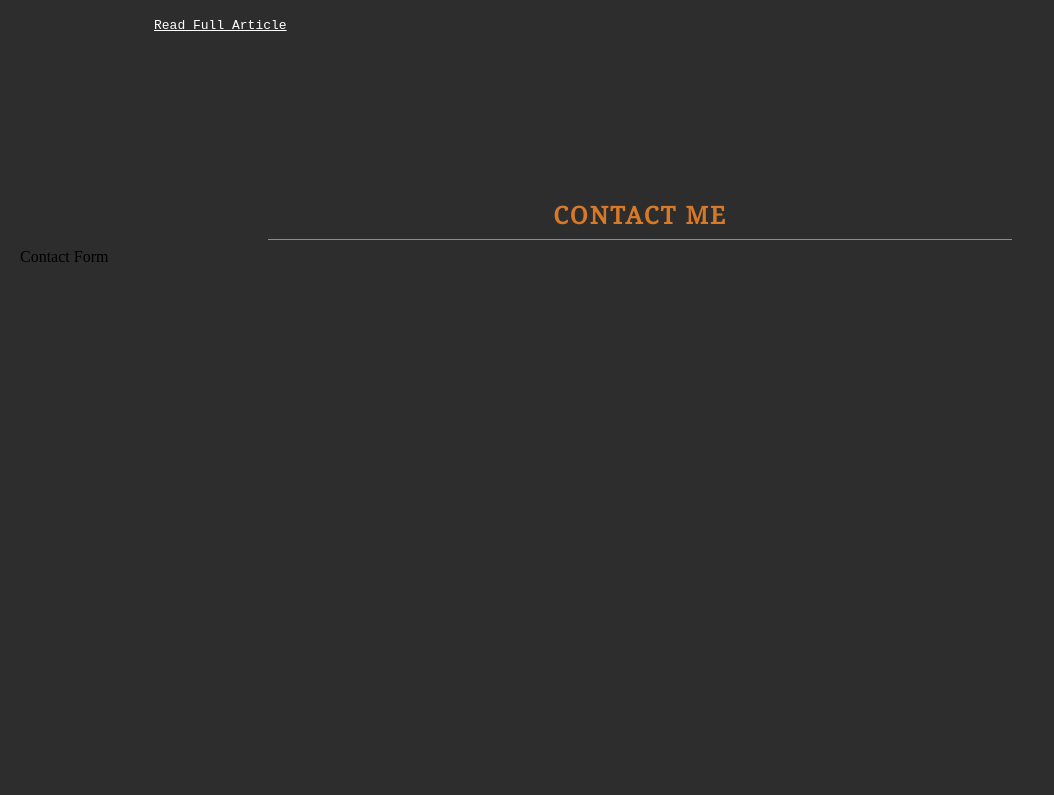
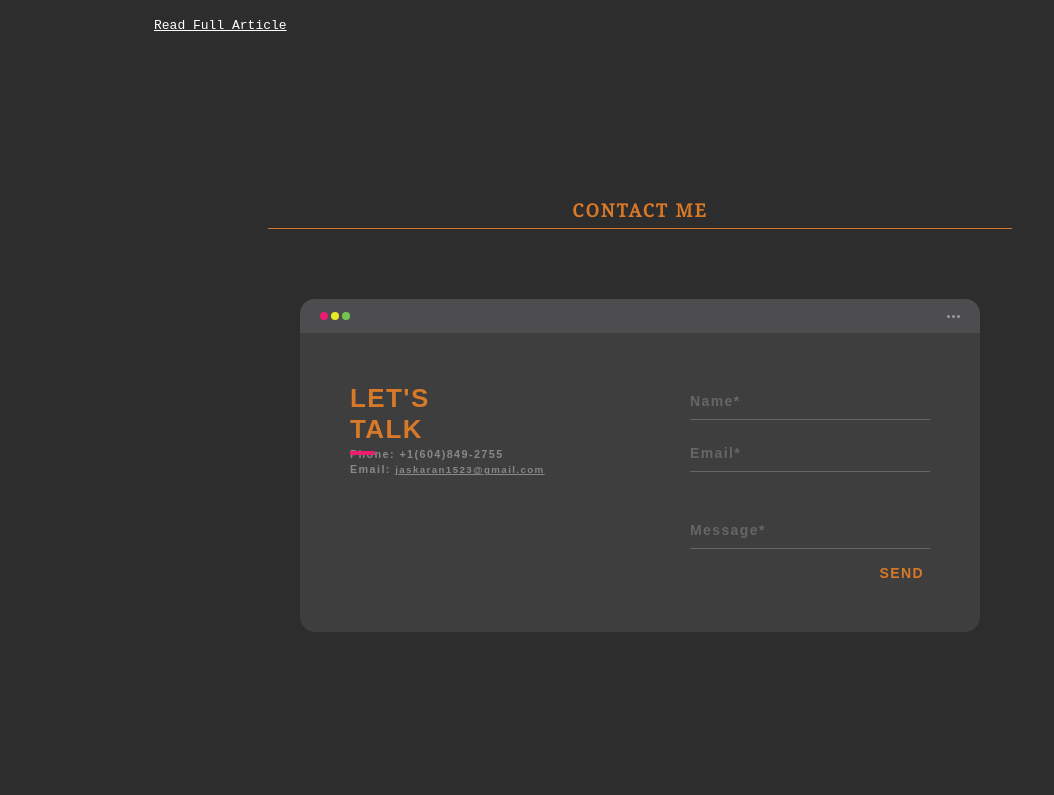
Before and after one commit to TheCoderSingh/e-portfolio, a React (Create React App) app: page / in a window 1280 px wide. Shown: the part 5325-6120 px from the top of the page, without its empty margins (0-1054 px from the left). Built offline with nearby package versions, Linux system fonts and the light colour scheme.

Commit message:
Add form, add form backend link

```diff
--- a/src/components/Contact/Contact.js
+++ b/src/components/Contact/Contact.js
@@ -1,4 +1,5 @@
 import React from 'react';
+import './Contact.scss';
 
 const Contact = () => {
 	return (
@@ -6,9 +7,87 @@ const Contact = () => {
 			<div className="top-area">
 				<h1>Contact me</h1>
 				<hr />
-				{/* <p>Let's Talk</p> */}
 			</div>
-			<div className="content">Contact Form</div>
+			<div className="content">
+				<form
+					action="https://formkeep.com/f/dc68e717f3b2"
+					method="POST"
+					target="_blank"
+				>
+					<div class="background">
+						<div class="container">
+							<div class="screen">
+								<div class="screen-header">
+									<div class="screen-header-left">
+										<div class="screen-header-button close"></div>
+										<div class="screen-header-button maximize"></div>
+										<div class="screen-header-button minimize"></div>
+									</div>
+									<div class="screen-header-right">
+										<div class="screen-header-ellipsis"></div>
+										<div class="screen-header-ellipsis"></div>
+										<div class="screen-header-ellipsis"></div>
+									</div>
+								</div>
+								<div class="screen-body">
+									<div class="screen-body-item left">
+										<div class="app-title">
+											<span>LET'S</span>
+											<span>TALK</span>
+										</div>
+										<div class="app-contact">
+											Phone: +1(604)849-2755
+										</div>
+										<div class="app-contact">
+											Email:{' '}
+											<a href="mailto:jaskaran1523@gmail.com">
+												jaskaran1523@gmail.com
+											</a>
+										</div>
+									</div>
+									<div class="screen-body-item">
+										<div class="app-form">
+											<div class="app-form-group">
+												<input
+													class="app-form-control"
+													placeholder="Name*"
+													name="name"
+													required
+												/>
+											</div>
+											<div class="app-form-group">
+												<input
+													class="app-form-control"
+													placeholder="Email*"
+													type="email"
+													name="email"
+													required
+												/>
+											</div>
+											<div class="app-form-group message">
+												<input
+													class="app-form-control"
+													placeholder="Message*"
+													name="message"
+													required
+												/>
+											</div>
+											<div class="app-form-group buttons">
+												<button
+													class="app-form-button"
+													type="submit"
+												>
+													SEND
+												</button>
+											</div>
+										</div>
+									</div>
+								</div>
+							</div>
+						</div>
+					</div>
+				</form>
+			</div>
 		</section>
 	);
 };
--- /dev/null
+++ b/src/components/Contact/Contact.scss
@@ -0,0 +1,221 @@
+@import '../../Variables.scss';
+
+#contact {
+	*,
+	*:before,
+	*:after {
+		box-sizing: border-box;
+		-webkit-font-smoothing: antialiased;
+		-moz-osx-font-smoothing: grayscale;
+	}
+
+	background: $background-color;
+	font-size: 12px;
+	font-family: 'Montserrat', sans-serif;
+	font-weight: 700;
+	letter-spacing: 1.4px;
+
+	form {
+		margin-top: 60px;
+	}
+
+	button,
+	input {
+		font-family: 'Montserrat', sans-serif;
+		font-weight: 700;
+		letter-spacing: 1.4px;
+	}
+
+	.background {
+		display: flex;
+	}
+
+	.container {
+		flex: 0 1 700px;
+		margin: auto;
+		padding: 10px;
+	}
+
+	.screen {
+		position: relative;
+		background: #3e3e3e;
+		border-radius: 15px;
+	}
+
+	.screen:after {
+		content: '';
+		display: block;
+		position: absolute;
+		top: 0;
+		left: 20px;
+		right: 20px;
+		bottom: 0;
+		border-radius: 15px;
+		box-shadow: 0 20px 40px rgba(0, 0, 0, 0.4);
+		z-index: -1;
+	}
+
+	.screen-header {
+		display: flex;
+		align-items: center;
+		padding: 10px 20px;
+		background: #4d4d4f;
+		border-top-left-radius: 15px;
+		border-top-right-radius: 15px;
+	}
+
+	.screen-header-left {
+		margin-right: auto;
+	}
+
+	.screen-header-button {
+		display: inline-block;
+		width: 8px;
+		height: 8px;
+		margin-right: 3px;
+		border-radius: 8px;
+		background: white;
+	}
+
+	.screen-header-button.close {
+		background: #ed1c6f;
+	}
+
+	.screen-header-button.maximize {
+		background: #e8e925;
+	}
+
+	.screen-header-button.minimize {
+		background: #74c54f;
+	}
+
+	.screen-header-right {
+		display: flex;
+	}
+
+	.screen-header-ellipsis {
+		width: 3px;
+		height: 3px;
+		margin-left: 2px;
+		border-radius: 8px;
+		background: #999;
+	}
+
+	.screen-body {
+		display: flex;
+	}
+
+	.screen-body-item {
+		flex: 1;
+		padding: 50px;
+	}
+
+	.screen-body-item.left {
+		display: flex;
+		flex-direction: column;
+	}
+
+	.app-title {
+		display: flex;
+		flex-direction: column;
+		position: relative;
+		color: $primary-color;
+		font-size: 26px;
+	}
+
+	.app-title:after {
+		content: '';
+		display: block;
+		position: absolute;
+		left: 0;
+		bottom: -10px;
+		width: 25px;
+		height: 4px;
+		background: #ea1d6f;
+	}
+
+	.app-contact,
+	a {
+		margin-top: 3px;
+		font-size: 0.9em;
+		color: #888;
+	}
+
+	.app-form-group {
+		margin-bottom: 15px;
+	}
+
+	.app-form-group.message {
+		margin-top: 40px;
+	}
+
+	.app-form-group.buttons {
+		margin-bottom: 0;
+		text-align: right;
+	}
+
+	.app-form-control {
+		width: 100%;
+		padding: 10px 0;
+		background: none;
+		border: none;
+		border-bottom: 1px solid #666;
+		color: #ddd;
+		font-size: 14px;
+		outline: none;
+		transition: border-color 0.2s;
+	}
+
+	.app-form-control::placeholder {
+		color: #666;
+	}
+
+	.app-form-control:focus {
+		border-bottom-color: #ddd;
+	}
+
+	.app-form-button {
+		background: none;
+		border: none;
+		color: $primary-color;
+		font-size: 14px;
+		cursor: pointer;
+		outline: none;
+	}
+
+	.app-form-button:hover {
+		color: $primary-color;
+	}
+
+	@media screen and (max-width: 520px) {
+		.screen-body {
+			flex-direction: column;
+		}
+
+		.screen-body-item.left {
+			margin-bottom: 30px;
+		}
+
+		.app-title {
+			flex-direction: row;
+		}
+
+		.app-title span {
+			margin-right: 12px;
+		}
+
+		.app-title:after {
+			display: none;
+		}
+	}
+
+	@media screen and (max-width: 600px) {
+		.screen-body {
+			padding: 40px;
+		}
+
+		.screen-body-item {
+			padding: 0;
+		}
+	}
+}
```
